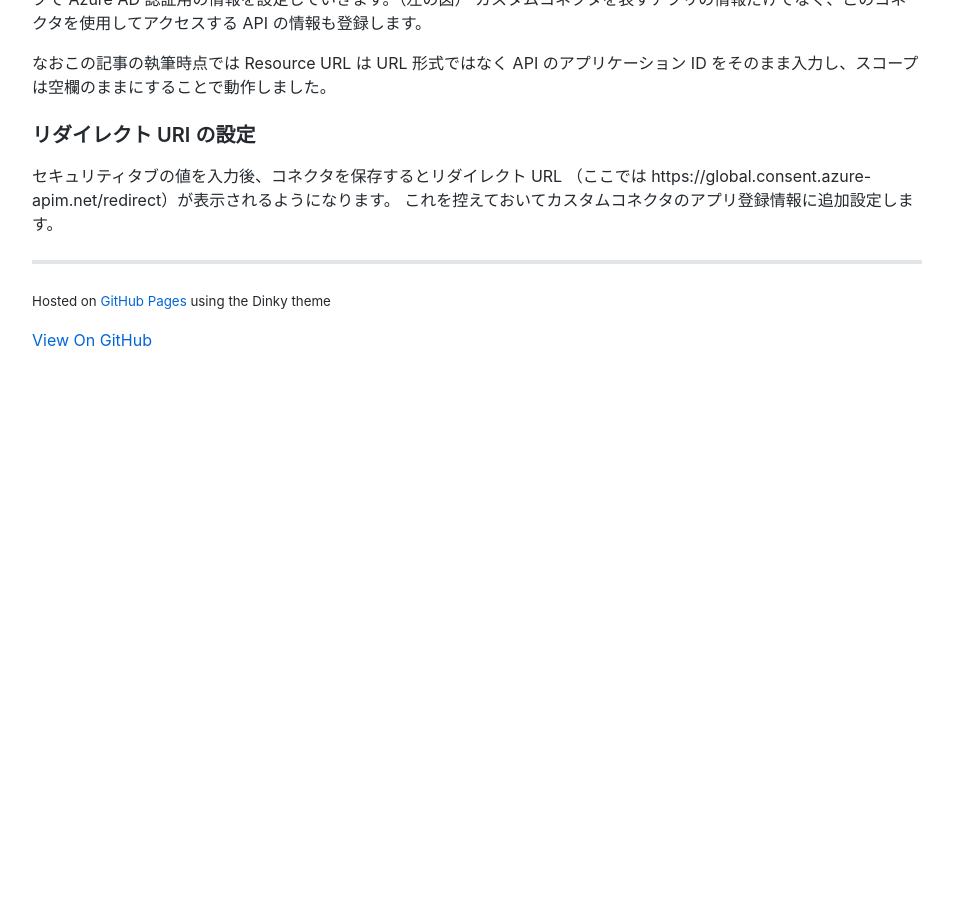
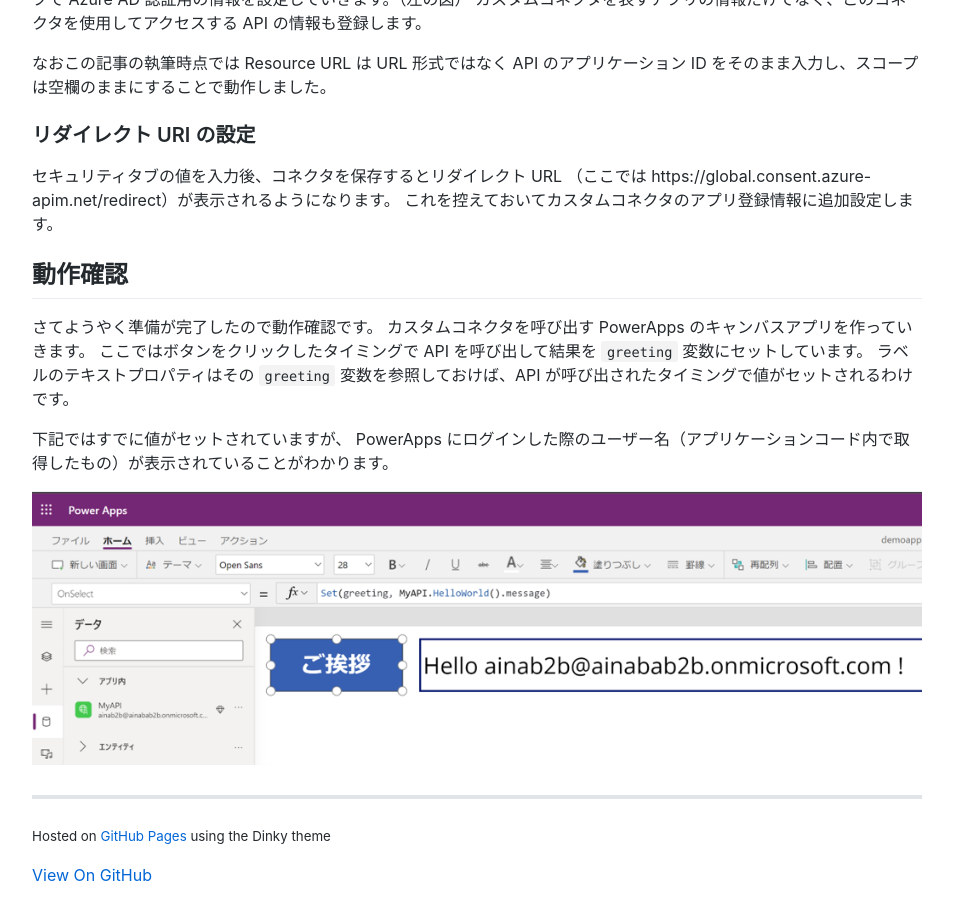
Before and after one commit to ayuina/ainaba-csa-blog, a Jekyll site: the page built from powerapp-call-aad-auth-api/index.md, in a window 1280 px wide and 900 px high, scrolled down 3494 px. Shown: the whole window, without its empty margins (163-1116 px from the left). Built offline with Jekyll 4.4.1, drawn with Linux system fonts in a browser that asks for light colours; the repository's description, which GitHub fills in, is left out; before the commit the page ends 3915 px from its top, so only the background shows below that.

Commit message:
add index

```diff
--- a/powerapp-call-aad-auth-api/index.md
+++ b/powerapp-call-aad-auth-api/index.md
@@ -115,3 +115,15 @@ PowerApps カスタムコネクタはこの API を呼び出す許可をユー
 
 セキュリティタブの値を入力後、コネクタを保存するとリダイレクト URL （ここでは https://global.consent.azure-apim.net/redirect）が表示されるようになります。
 これを控えておいてカスタムコネクタのアプリ登録情報に追加設定します。
+
+
+## 動作確認
+
+さてようやく準備が完了したので動作確認です。
+カスタムコネクタを呼び出す PowerApps のキャンバスアプリを作っていきます。
+ここではボタンをクリックしたタイミングで API を呼び出して結果を `greeting` 変数にセットしています。
+ラベルのテキストプロパティはその `greeting` 変数を参照しておけば、API が呼び出されたタイミングで値がセットされるわけです。
+
+下記ではすでに値がセットされていますが、 PowerApps にログインした際のユーザー名（アプリケーションコード内で取得したもの）が表示されていることがわかります。
+
+![test run](./images/test-run.png)
```
Also changed, not shown: README.md (+1 -0 lines), powerapp-call-aad-auth-api/images/test-run.png (added).
